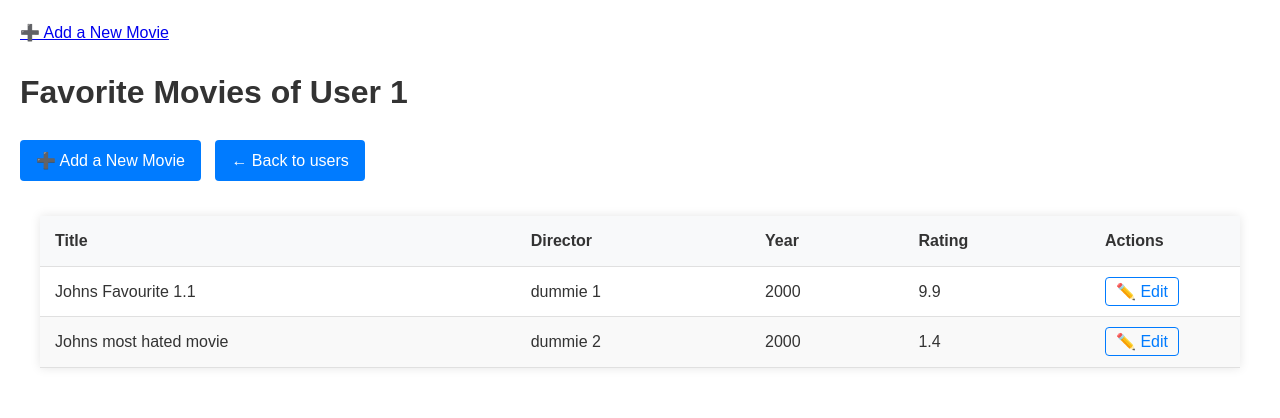
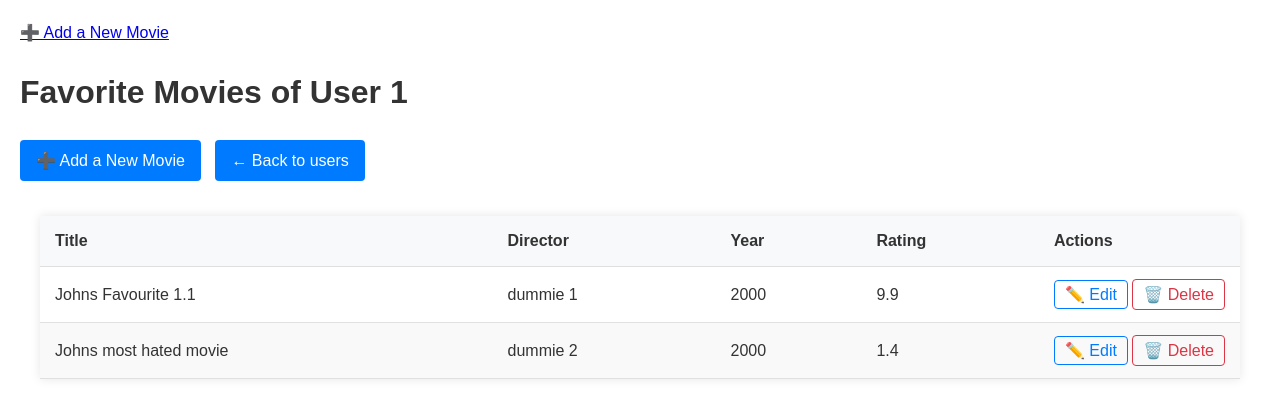
Before and after one commit to Martha-KW/movieweb_app, a Flask app: page /user/1 in a window 1280 px wide. Shown: the top 418 px of the page. Run offline with Flask 3, Linux system fonts and the light colour scheme.

Commit message:
delete movie implemented

```diff
--- a/app.py
+++ b/app.py
@@ -86,5 +86,16 @@ def update_movie(user_id, movie_id):
 
     return render_template('edit_movie.html', user_id=user_id, movie=movie)
 
+
+@app.route('/user/<int:user_id>/delete_movie/<int:movie_id>', methods=['POST'])
+def delete_movie(user_id, movie_id):
+    success = data_manager.delete_movie(movie_id)  # Methode wird im nächsten Schritt erstellt
+    if success:
+        flash("Movie deleted successfully!", "success")
+    else:
+        flash("Movie not found!", "error")
+    return redirect(url_for('user_movies', user_id=user_id))
+
+
 if __name__ == "__main__":
     app.run(debug=True)
--- a/data_manager/sqlite_data_manager.py
+++ b/data_manager/sqlite_data_manager.py
@@ -77,6 +77,23 @@ class SQLiteDataManager(DataManagerInterface):
         finally:
             session.close()
 
+    def delete_movie(self, movie_id):
+        session = self.Session()
+        try:
+            movie = session.query(Movie).filter_by(id=movie_id).first()
+            if movie:
+                session.delete(movie)
+                session.commit()
+                return True
+            return False
+        except Exception as e:
+            session.rollback()
+            print(f"Error deleting movie: {e}")
+            return False
+        finally:
+            session.close()
+
+
     def update_user_movie(self, movie_id, updated_data):
         session = self.Session()
         try:
--- a/static/styles.css
+++ b/static/styles.css
@@ -110,6 +110,26 @@ tr:hover {
   color: white;
 }
 
+.delete-btn {
+  color: #dc3545;
+  background: none;
+  border: 1px solid #dc3545;
+  border-radius: 4px;
+  padding: 5px 10px;
+  cursor: pointer;
+  transition: all 0.3s;
+  font-family: inherit;
+  font-size: inherit;
+}
+
+.delete-btn:hover {
+  background-color: #dc3545;
+  color: white;
+}
+
+
+
+
 /* ========== MOBILE STYLES ========== */
 @media (max-width: 768px) {
   body {
--- a/templates/movie_list.html
+++ b/templates/movie_list.html
@@ -42,6 +42,9 @@
             <td data-label="Rating">{{ "%.1f"|format(movie.rating) if movie.rating else '-' }}</td>
             <td data-label="Actions" class="actions">
               <a href="{{ url_for('update_movie', user_id=user_id, movie_id=movie.id) }}" class="edit-btn">✏️ Edit</a>
+               <form action="{{ url_for('delete_movie', user_id=user_id, movie_id=movie.id) }}" method="POST" style="display: inline;">
+                 <button type="submit" class="delete-btn">🗑️ Delete</button>
+                </form>
             </td>
           </tr>
         {% endfor %}
```
Also changed, not shown: data/movies.db.
